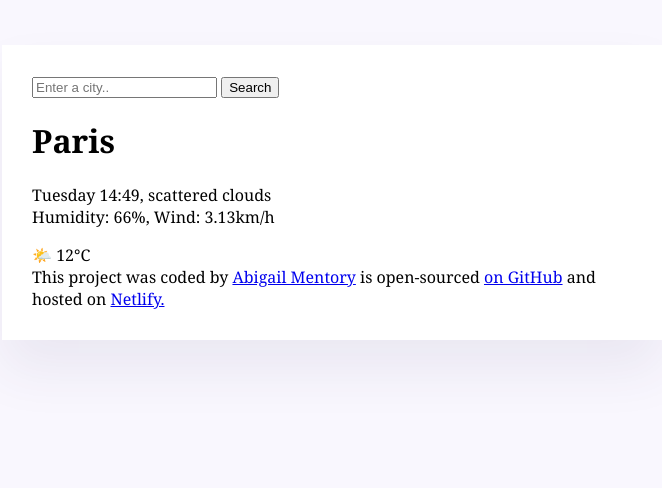
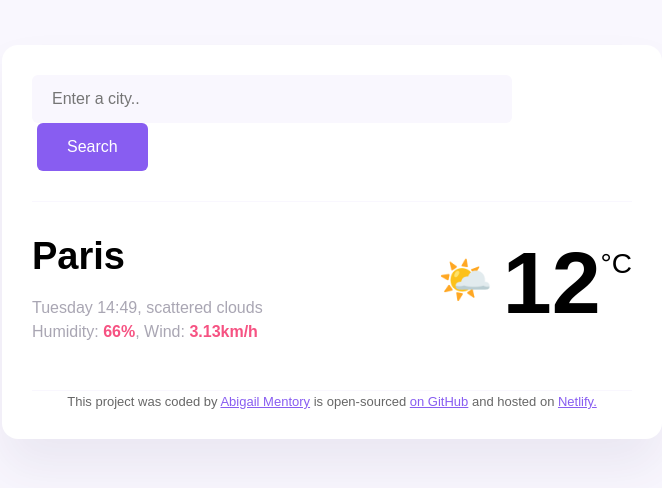
Before and after one commit to Abigail-LU-M/SheCodes-Weather-Project, a plain HTML site: page Index.html in a window 1280 px wide. Shown: the whole page, without its empty margins (308-970 px from the left). Drawn offline with Linux system fonts and the light colour scheme.

Commit message:
Added the CSS

```diff
--- a/Index.html
+++ b/Index.html
@@ -9,21 +9,32 @@
   <body>
     <div class="weather-app">
       <header>
-        <form>
-          <input type="search" placeholder="Enter a city.." required />
-          <input type="submit" value="Search" />
+        <form class="search-form">
+          <input
+            type="search"
+            placeholder="Enter a city.."
+            required
+            class="search-form-input"
+          />
+          <input type="submit" value="Search" class="search-form-button" />
         </form>
       </header>
       <main>
-        <div>
-          <h1>Paris</h1>
-          <p>
-            Tuesday 14:49, scattered clouds
-            <br />
-            Humidity: 66%, Wind: 3.13km/h
-          </p>
+        <div class="weather-app-data">
+          <div>
+            <h1 class="weather-app-city">Paris</h1>
+            <p class="weather-app-details">
+              Tuesday 14:49, scattered clouds
+              <br />
+              Humidity: <strong> 66%</strong>, Wind:<strong> 3.13km/h</strong>
+            </p>
+          </div>
+          <div class="weather-app-temperature-container">
+            <div class="weather-app-icon">🌤️</div>
+            <div class="weather-app-temperature">12</div>
+            <div class="weather-app-unit">°C</div>
+          </div>
         </div>
-        <div>🌤️ 12°C</div>
       </main>
       <footer>
         This project was coded by
--- a/src/style.css
+++ b/src/style.css
@@ -1,12 +1,94 @@
 body {
   background-color: #f9f7fe;
-  font-family: Cambria, Cochin, Georgia, Times, "Times New Roman", serif;
+  font-family: Arial, Helvetica, sans-serif;
 }
+
+a {
+  color: #885df1;
+}
+
 .weather-app {
   background: white;
   max-width: 600px;
   margin: 45px auto;
   box-shadow: 0 30px 50px rgba(65, 50, 100, 0.08);
-  border: 16px;
+  border-radius: 16px;
   padding: 30px;
 }
+
+header {
+  border-bottom: 1px solid #f9f7fe;
+  padding: 0 0 30px 0;
+}
+
+.search-form-input {
+  background-color: #f9f7fe;
+  border: none;
+  border-radius: 6px;
+  width: 80%;
+  font-size: 16px;
+  padding: 15px 20px;
+}
+
+.search-form-button {
+  background: #885df1;
+  padding: 15px 30px;
+  border: none;
+  font-size: 16px;
+  margin-left: 5px;
+  border-radius: 6px;
+  color: white;
+}
+
+main {
+  padding: 30px 0;
+}
+
+.weather-app-data {
+  display: flex;
+  justify-content: space-between;
+}
+
+.weather-app-city {
+  margin: 0;
+  font-size: 38px;
+  line-height: 48px;
+}
+
+.weather-app-details {
+  font-size: 16px;
+  color: rgba(39, 33, 66, 0.4);
+  line-height: 24px;
+  font-weight: 500;
+}
+
+.weather-app-details strong {
+  color: #f65282;
+}
+
+.weather-app-temperature-container {
+  display: flex;
+}
+
+.weather-app-icon {
+  font-size: 44px;
+  margin-top: 22px;
+}
+.weather-app-temperature {
+  font-size: 88px;
+  margin-left: 10px;
+  font-weight: bold;
+}
+
+.weather-app-unit {
+  margin-top: 16px;
+  font-size: 28px;
+}
+
+footer {
+  border-top: 1px solid #f9f7fe;
+  padding: 3px 0 0 0;
+  text-align: center;
+  font-size: 13px;
+  color: rgba(0, 0, 0, 0.6);
+}
```
